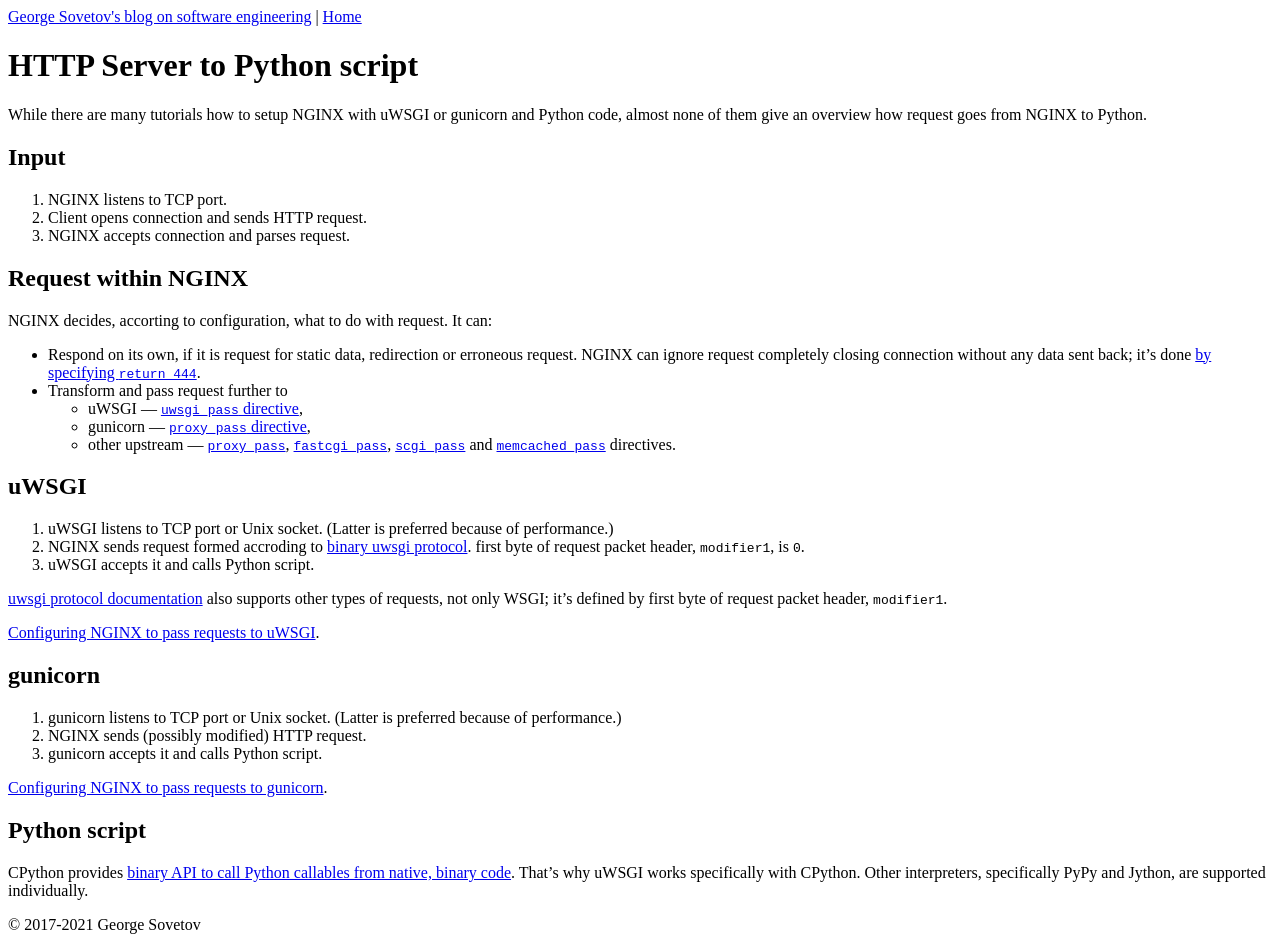
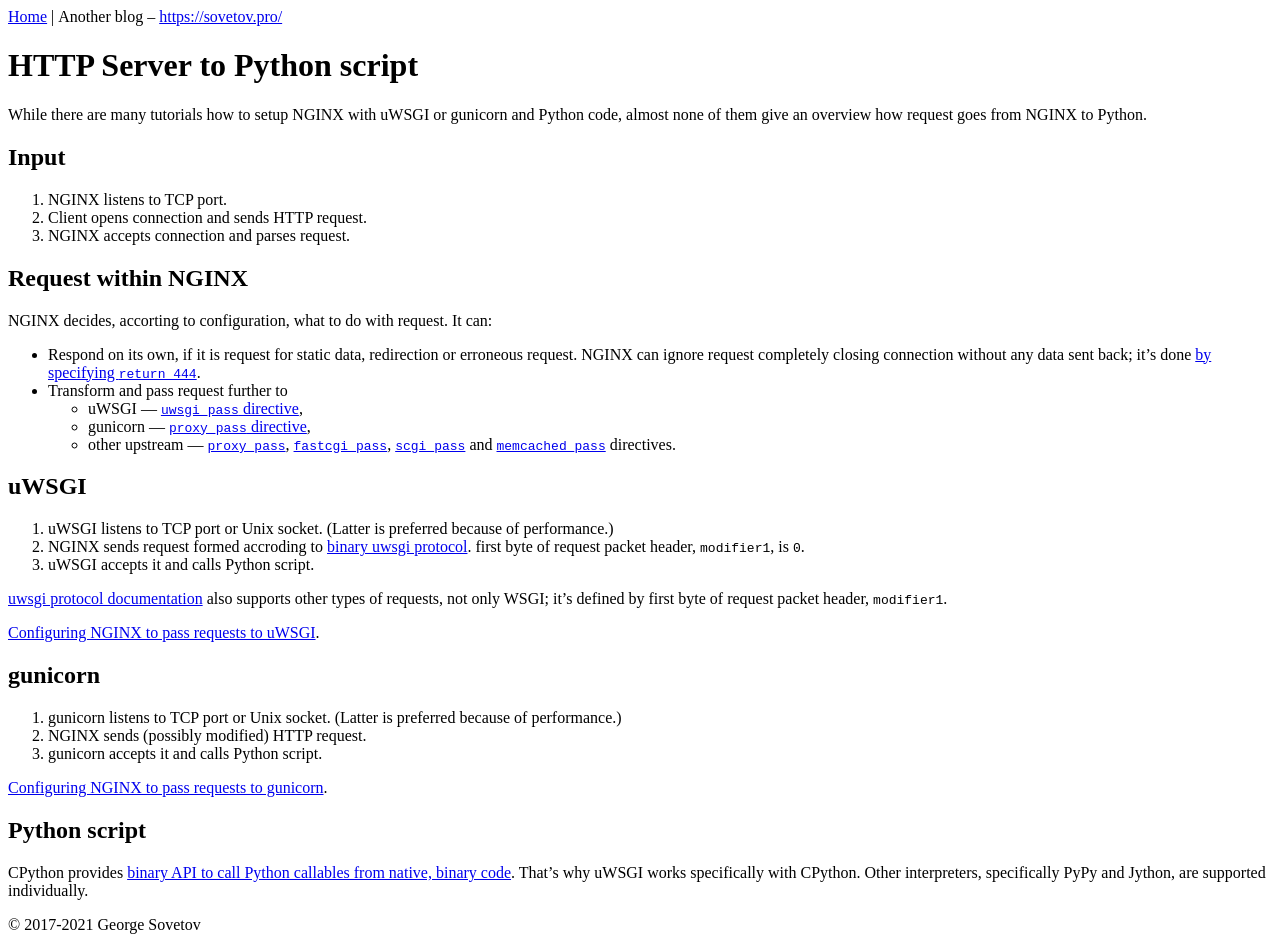
Before and after one commit to sovetov/sovetov.github.io, a Jekyll site: the page built from path-from-nginx-to-python.md, in a window 1280 px wide. Built offline with Jekyll 4.4.1, drawn with Linux system fonts in a browser that asks for light colours; our own code applies the rules of GitHub Pages for plain Markdown files.

Commit message:
Update default.html

```diff
--- a/_layouts/default.html
+++ b/_layouts/default.html
@@ -18,8 +18,8 @@
 		<header>
 			<nav>
 				<ul>
-					<li><a href="/">George Sovetov's blog on software engineering</a></li>
 					<li><a href="/">Home</a></li>
+					<li>Another blog &ndash; <a href="/">https://sovetov.pro/</a></li>
 				</ul>
 			</nav>
 		</header>
```
